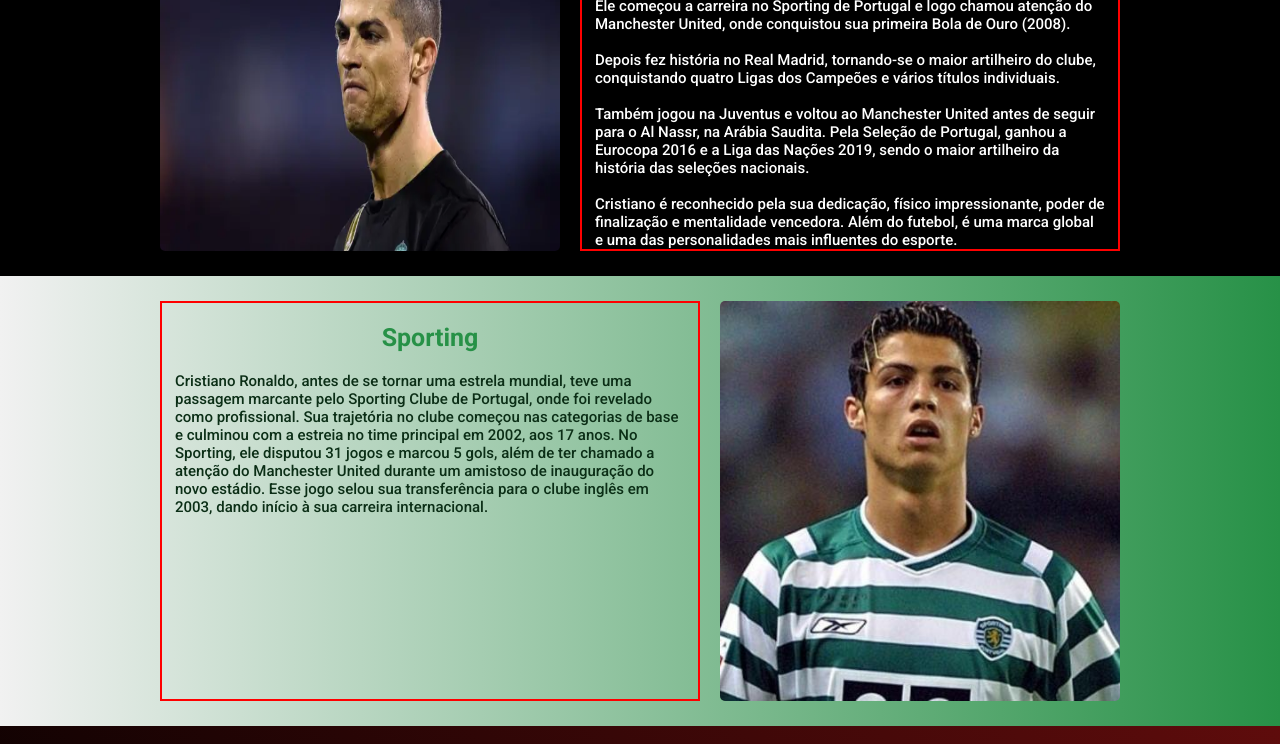
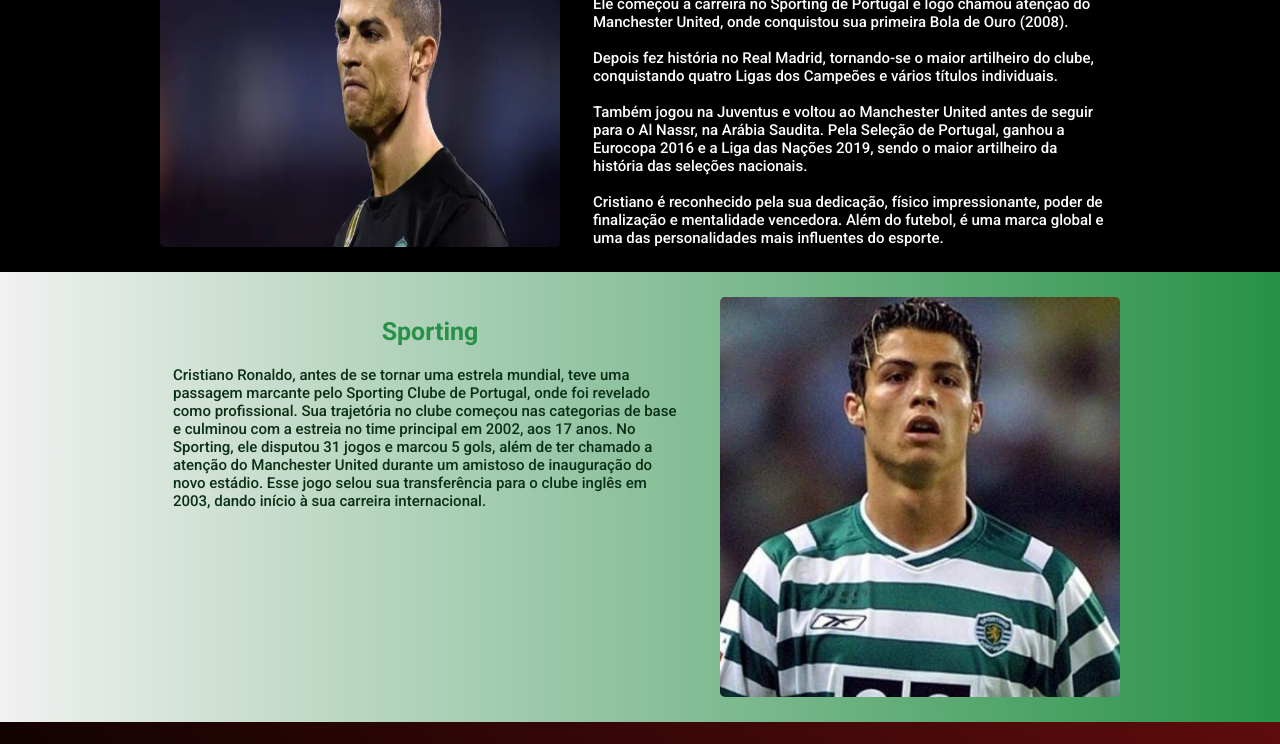
Before and after one commit to thiagorbg/cristianoRonaldo, a website built with Parcel: page src/index.html in a window 1280 px wide. Shown: the part 310-1054 px from the top of the page. Built offline with nearby package versions, Linux system fonts and the light colour scheme; files whose address does not match are found by name.

Commit message:
ajustando as bordas das divs

```diff
--- a/src/styles/history.less
+++ b/src/styles/history.less
@@ -49,14 +49,12 @@
 
         @media (max-width:768px){
             max-width: 100%;
-            //width: 100%;
             padding: 0 10px;
         }
 
     }
 
     &__description {
-        border: 2px solid red;
         padding: 0 13px;
 
 
```
